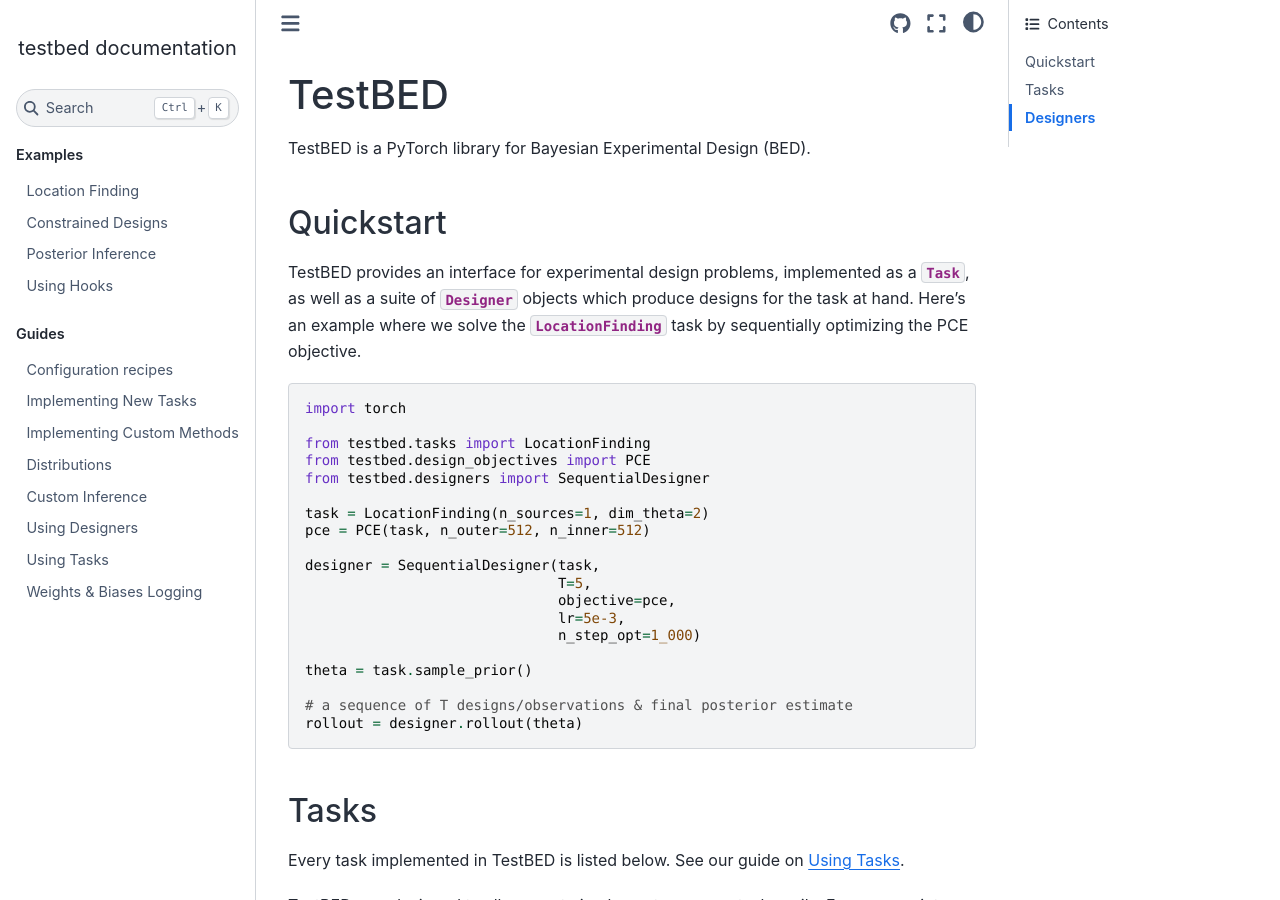
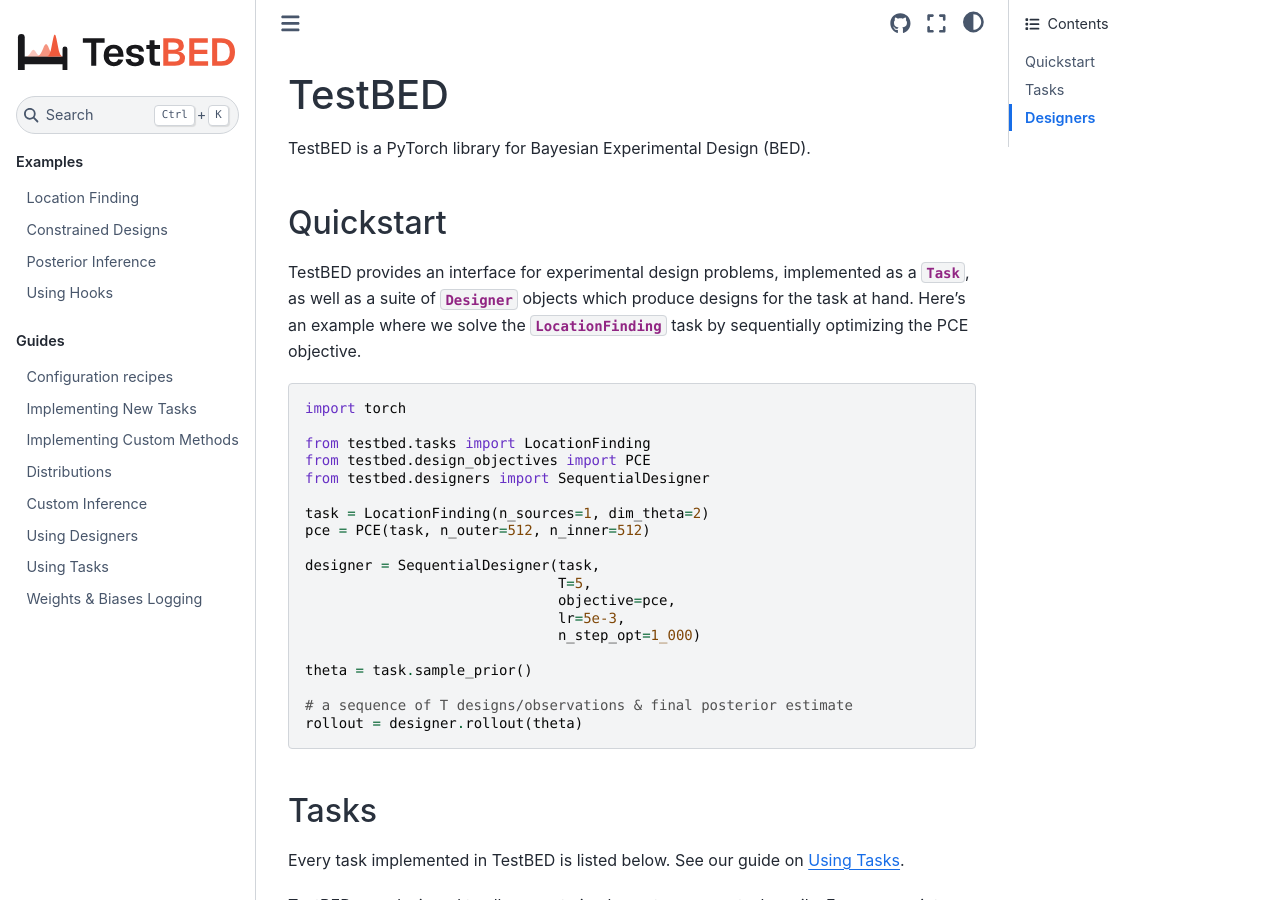
Before and after one commit to testbed-benchmark/testbed, a Sphinx documentation site: the page built from docs/index.md, in a window 1280 px wide and 900 px high. Built offline with Sphinx 7.4.7 and the Sphinx Book theme 1.1.4, drawn with Linux system fonts in a browser that asks for light colours; pages that are not in the unit, such as notebooks, are missing from menus.

Commit message:
Add logo and favicon to the docs
Use fixed-colour light and dark logo variants so the sidebar follows the
theme toggle rather than the OS colour scheme.

```diff
--- a/docs/conf.py
+++ b/docs/conf.py
@@ -63,8 +63,14 @@
     "use_download_button": False,
     "show_toc_level": 2,
     "show_prev_next": False,
+    "logo": {
+        "image_light": "_static/testbed-logo-light.svg",
+        "image_dark": "_static/testbed-logo-dark.svg",
+        "alt_text": "TestBED",
+    },
 }
 
+html_favicon = "_static/testbed-icon.svg"
 html_static_path = ["_static"]
 html_css_files = ["custom.css"]
 
```
Also changed, not shown: docs/_static/testbed-icon.svg (added), docs/_static/testbed-logo-dark.svg (added), docs/_static/testbed-logo-light.svg (added).
